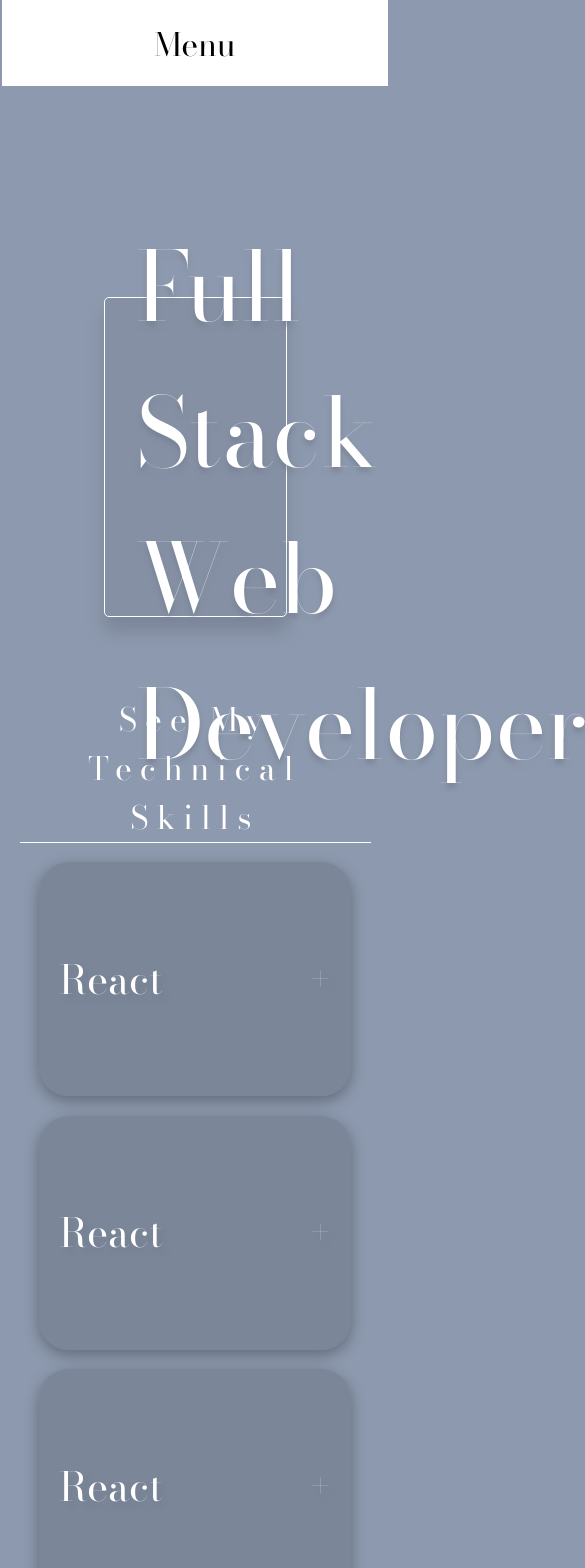
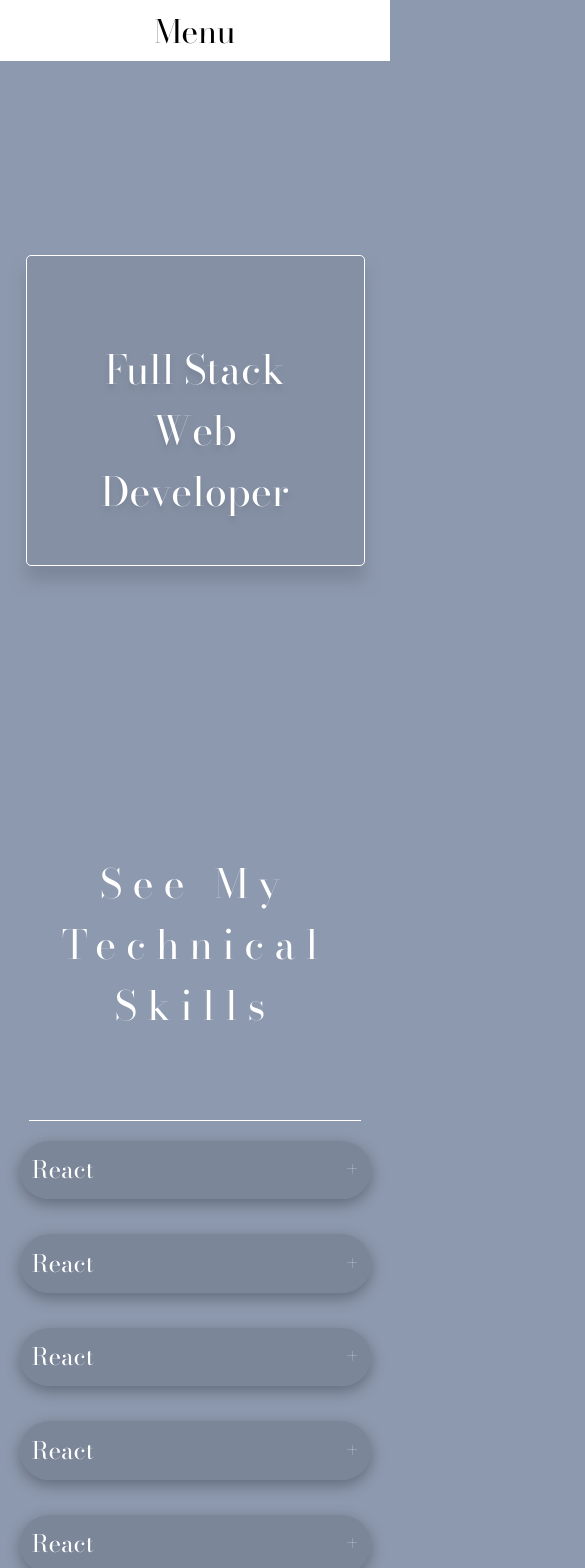
Before and after one commit to Caleb-Campbell/personal-portfolio, a React (Create React App) app: page / in a window 390 px wide. Shown: the top 1568 px of the page, 585 px wide, since content can reach past the window. Built offline with nearby package versions, Linux system fonts and the light colour scheme; a web font is replaced by a local one.

Commit message:
New look responsive

```diff
--- a/src/App.css
+++ b/src/App.css
@@ -9,8 +9,6 @@ body::-webkit-scrollbar {
 }
 body::-webkit-scrollbar-thumb{
   background-color: white;
-  /* border: 3px solid var(--darkBack);
-   */
    padding: 1px;
   border-radius: 10px;
 }
@@ -146,6 +144,10 @@ li a {
   height: 2.2vw;
 } */
 
+.mobile-title {
+  display: none;
+}
+
 .skillIMG {
   width: 20vw;
   padding: 0;
@@ -197,7 +199,6 @@ li a {
   font-size: 2.5em;
   font-weight: 100;
   padding: .5em;
-  text-shadow: 5px 5px 5px var(--opaque);
  }
 
  .skillP{
@@ -302,9 +303,22 @@ li a {
  @media (max-width: 428px) {
 
   * {
-    max-width: 100%;
+    max-width: 100vw;
     /* border: red 1px solid; */
   }
+
+  /* .mobile-title {
+    display: block;
+    width: 65vw;
+    padding: 1em;
+    height: 10vh;
+    border: 1px white solid;
+    font-weight: 100;
+    margin: 0 auto;
+    background-color: rgb(113, 123, 141, .3);
+    border-radius: 5px;
+    text-align: center;
+  } */
 
   .placeHolderWrapper {
     width: 80vw;
@@ -312,38 +326,48 @@ li a {
     padding-left: 5em;
     font-weight: 100;
     display: none;
+
   }
 
+  .titleWrap {
+    width: 70vw;
+    height: 29vh;
+    align-items: center;
+    margin: 0 auto;
+    margin-top: 20vh;
+    margin-bottom: 20vh;
+  }
+
+
+
   .WebTitle {
-    font-size: 6em;
-    margin: 1em auto;
+    font-size: 2.5em;
     padding: 0;
     padding-top: 1em;
-    width: 80vw;
-  }
-  .WebTitle-big {
-    font-size: 4em;
-    text-align: start;
-    margin: 1em auto;
-    word-wrap: normal;
+    margin: 0 auto;
+
   }
 
   .Subtitle {
-    font-size: 2em;
-    width: 90vw;
+    font-size: 2.5em;
+    width: 85vw;
     padding: 0;
+    padding-top: 1em;
+    padding-bottom: 10vh;
+    margin: 0 auto;
+
   }
 
   .spacer {
-    width: 90vw;
+    width: 80vw;
   }
 
   nav {
     display: flex;
     flex-flow: column nowrap;
-    width: 99vw;
-    background-color: rgb(0,0,0,.4);
+    width: 100vw;
     border-bottom: none;
+    background: none;
   }
 
   .nav-list {
@@ -351,7 +375,13 @@ li a {
     flex-flow: column nowrap;
     justify-content: center;
     padding: 0;
+    padding-top: 1.9em;
     width: 99vw;
+    margin: 0;
+    background-color: white;
+    height: 30vh;
+    padding-bottom: 1em;
+    position:inherit;
 
   }
 
@@ -360,14 +390,13 @@ li a {
     width: 100vw;
     margin: 0 auto;
     padding: 0;
-
-
   }
 
   .nav-list a {
     text-align: center;
     padding: 0;
     margin: 0 auto;
+    color: black;
 
   }
 
@@ -378,20 +407,27 @@ li a {
     position: -webkit-sticky;
     position: sticky;
     top: 0;
+    height: 7vh;
   }
 
   .skillsGrid {
-    width: 80vw;
-    grid-template-columns: repeat(auto-fill, minmax(80vw, 20vh));
+    width: 70vw;
+    grid-template-columns: repeat(auto-fill, minmax(90vw, 15vh));
+    gap: 35px;
     justify-content: center;
     align-items: center;
     margin: 0 auto;
+    /* border: 1px white solid; */
 
   }
 
   .skillWrap {
-    width: 80vw;
-    height: 60vw;
+    width: 90vw;
+    height: 15vw;
+  }
+
+  .skillH {
+    font-size: 1.5em;
 
   }
 
--- a/src/components/NavBar.js
+++ b/src/components/NavBar.js
@@ -21,10 +21,10 @@ export default function NavBar() {
        { !navOn && (
 
          <motion.div
-         initial={{y: 10, opacity: 0,}}
-        animate={{y:0, opacity: 1,}}
+         initial={{y: 10}}
+        animate={{y:0}}
         transition={{
-          duration: 1,
+          duration: .1,
           type:'spring',
           stiffness: 10
         }}
@@ -36,12 +36,7 @@ export default function NavBar() {
           navOn && (
 
           <motion.ul
-          initial={{y: -10, opacity: 0,}}
-          animate={{y:0, opacity: 1}}
-          transition={{
-            delay: 0,
-            duration: 1,
-          }}
+
 
 
           className={'nav-list'}>
--- a/src/components/Skills.js
+++ b/src/components/Skills.js
@@ -26,6 +26,7 @@ function Skills(props) {
                 onClick={openUp}
 
                 >
+
                     <div   className='skillWrap'>
                     {/* <img className='skillIMG' src={skill.img} /> */}
                     <h5 className='skillH'>{skill.skillName}</h5>
```
